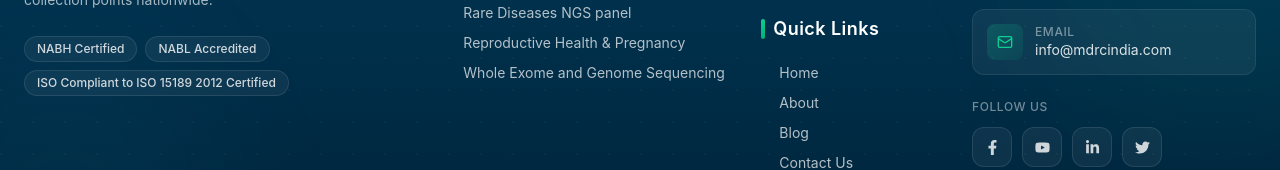
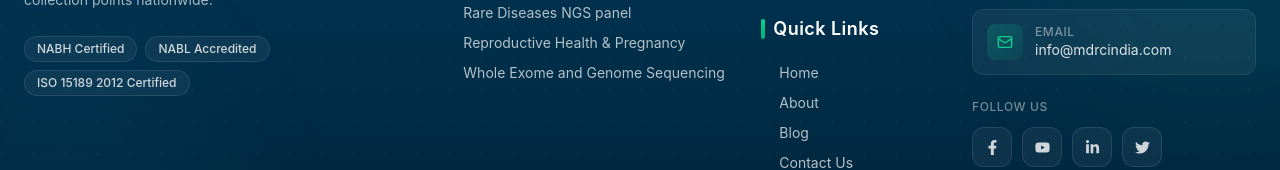
Before and after one commit to moderndiagnostic/MDRC-Genetic, a React (Vite) app: page /service/tdm-methotrexate in a window 1280 px wide. Shown: the part 5597-5767 px from the top of the page. Built offline with nearby package versions, Linux system fonts and the light colour scheme.

Commit message:
ISO content update

```diff
--- a/src/Components/HomePage/Footer.jsx
+++ b/src/Components/HomePage/Footer.jsx
@@ -262,7 +262,7 @@ const Footer = () => {
                 {[
                   "NABH Certified",
                   "NABL Accredited",
-                  "ISO Compliant to ISO 15189 2012 Certified",
+                  "ISO 15189 2012 Certified",
                 ].map(
                   (badge) => (
                     <span
```
